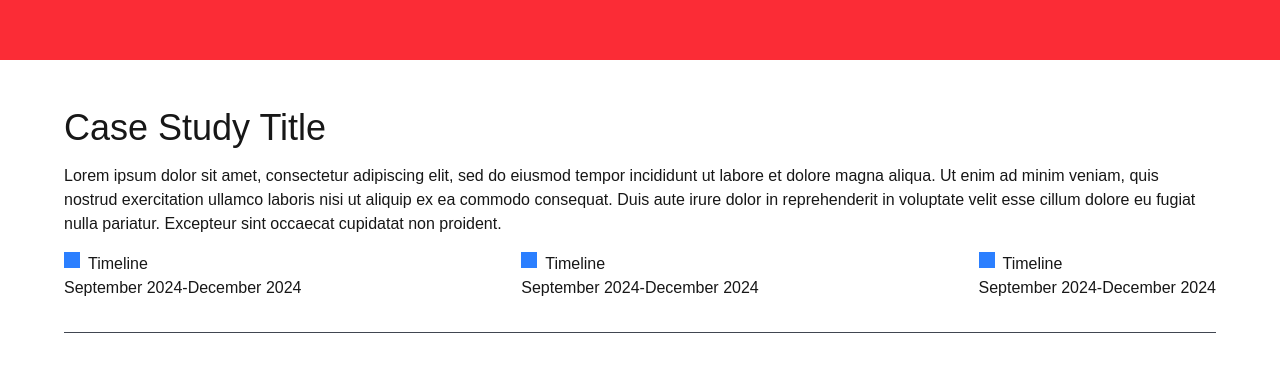
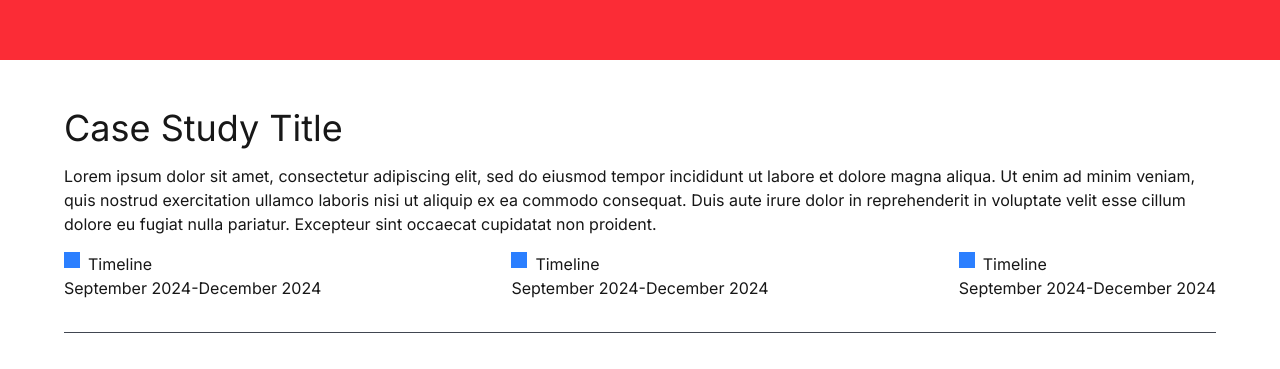
Before and after one commit to 11amanraj/portfolio-jan-26, a Next.js app: page /case-study-2 in a window 1280 px wide. Shown: the part 423-792 px from the top of the page. Built offline with nearby package versions, Linux system fonts and the light colour scheme.

Commit message:
Added fonts to the project

```diff
--- a/app/Components/CaseStudy/CardSwitcher.tsx
+++ b/app/Components/CaseStudy/CardSwitcher.tsx
@@ -24,7 +24,7 @@ const CardSwitcher = ({ card_details, title }: { card_details: CardDetail[], tit
 
     return (
         <div className='w-full h-full p-8 relative overflow-hidden flex flex-col gap-4'>
-            <h3 className="text-[32px] font-bold text-black">{title.toUpperCase()}</h3>
+            <h3 className="text-[32px] font-heading font-bold text-black">{title.toUpperCase()}</h3>
             <AnimatePresence mode="wait">
                 <motion.img
                     key={`number-${activeCard}`}
--- a/app/case-study-2/page.tsx
+++ b/app/case-study-2/page.tsx
@@ -44,7 +44,8 @@ function CollapsedCard() {
                 <motion.div variants={item} className='bg-blue-200 rounded-lg flex-1'></motion.div>
             </div>
             <div className='flex-1 flex flex-col gap-4'>
-                <motion.div variants={item} className='bg-blue-200 rounded-lg flex-1'></motion.div>
+                <motion.div variants={item} className='bg-blue-200 rounded-lg flex-1'>
+                </motion.div>
                 <motion.div variants={item} className='bg-[#EDE4F3] rounded-lg flex-1'>
                     <CardSwitcher title="User Responses (highlights)" card_details={card_details} />
                 </motion.div>
--- a/app/globals.css
+++ b/app/globals.css
@@ -8,8 +8,8 @@
 @theme inline {
   --color-background: var(--background);
   --color-foreground: var(--foreground);
-  --font-sans: var(--font-geist-sans);
-  --font-mono: var(--font-geist-mono);
+  --font-sans: var(--font-inter);
+  --font-heading: var(--font-poppins);
 }
 
 @media (prefers-color-scheme: dark) {
@@ -22,5 +22,5 @@
 body {
   background: var(--background);
   color: var(--foreground);
-  font-family: Arial, Helvetica, sans-serif;
+  font-family: var(--font-inter), sans-serif;
 }
--- a/app/layout.tsx
+++ b/app/layout.tsx
@@ -1,17 +1,25 @@
 import type { Metadata } from "next";
-import { Geist, Geist_Mono } from "next/font/google";
+import { Inter, Poppins } from "next/font/google"
 import "./globals.css";
 import { LayoutGroup } from "motion/react";
 
-const geistSans = Geist({
-  variable: "--font-geist-sans",
+const inter = Inter({
   subsets: ["latin"],
-});
+  weight: [
+    "100", "200", "300", "400", "500", "600", "700", "800", "900"
+  ],
+  variable: "--font-inter",
+  display: "swap"
+})
 
-const geistMono = Geist_Mono({
-  variable: "--font-geist-mono",
+const poppins = Poppins({
   subsets: ["latin"],
-});
+  weight: [
+    "100", "200", "300", "400", "500", "600", "700", "800", "900"
+  ],
+  variable: "--font-poppins",
+  display: "swap"
+})
 
 export const metadata: Metadata = {
   title: "Aman's Portfolio",
@@ -26,7 +34,7 @@ export default function RootLayout({
   return (
     <html lang="en">
       <body
-        className={`${geistSans.variable} ${geistMono.variable} antialiased`}
+        className={`${inter.variable} ${poppins.variable} font-sans antialiased`}
       >
         <LayoutGroup>
           {children}
```
